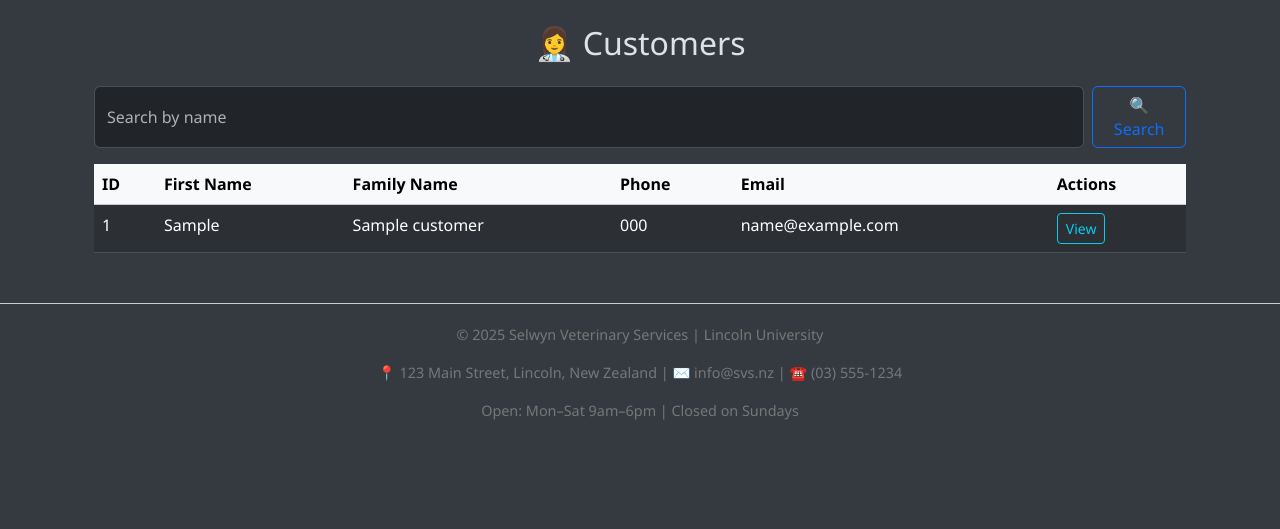
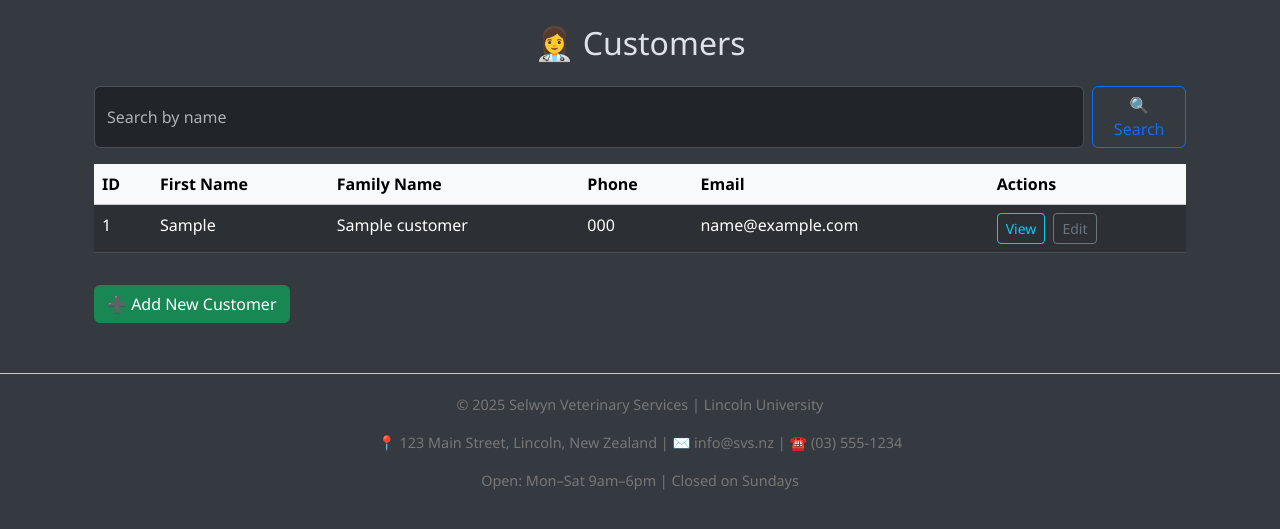
Before and after one commit to Han-Gu-1171257/svs, a Flask app: template templates/customer_list.html in a window 1280 px wide. Shown: the part 56-585 px from the top of the page. Run offline with Flask 3, Linux system fonts and the light colour scheme; the template is opened without the code that fills it: most values are stand-ins (such as "Sample title", 1, 10 or a date in 2020); some libraries are stand-ins or nearby versions.

Commit message:
Update customer_list.html
Added 'Edit' button for each customer and a link to add a new customer.

```diff
--- a/templates/customer_list.html
+++ b/templates/customer_list.html
@@ -29,10 +29,13 @@
         <td>{{ c.email }}</td>
         <td>
           <a href="{{ url_for('customer_summary', customer_id=c.customer_id) }}" class="btn btn-sm btn-outline-info">View</a>
+          <a href="{{ url_for('edit_customer', customer_id=c.customer_id) }}" class="btn btn-sm btn-outline-secondary ms-1">Edit</a>
         </td>
       </tr>
       {% endfor %}
     </tbody>
   </table>
+
+  <a href="{{ url_for('add_customer') }}" class="btn btn-success mt-3">➕ Add New Customer</a>
 </div>
 {% endblock %}
```
